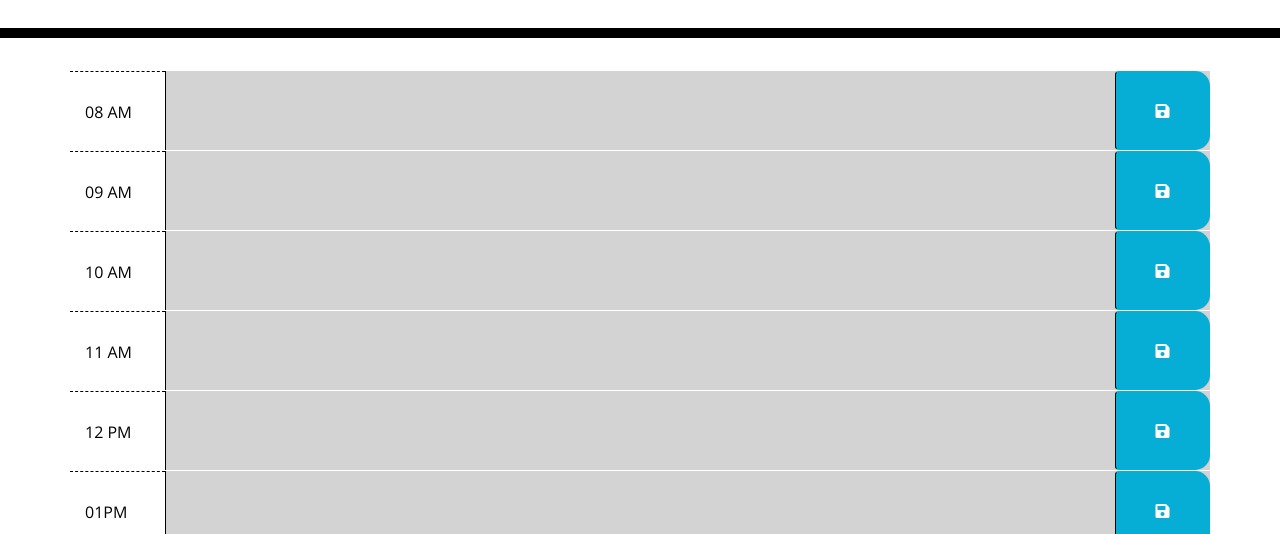
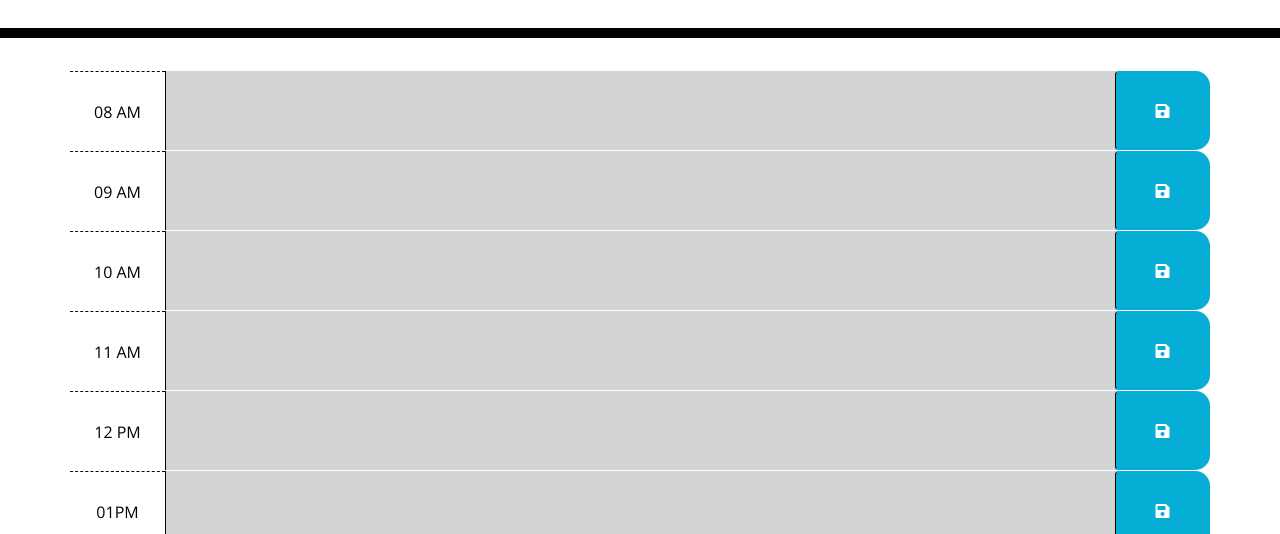
Before and after one commit to Lukesturgill/work-day-schedule, a plain HTML site: page index.html in a window 1280 px wide. Shown: the part 266-800 px from the top of the page. Drawn offline with nearby package versions, Linux system fonts and the light colour scheme.

Commit message:
chnages css styling to display properly

```diff
--- a/Assets/style.css
+++ b/Assets/style.css
@@ -25,7 +25,7 @@ textarea{
   white-space: pre-wrap;
 }
 
-.time-block{
+.hourBlocks{
   text-align: center;
   border-radius: 15px;
 }
```
